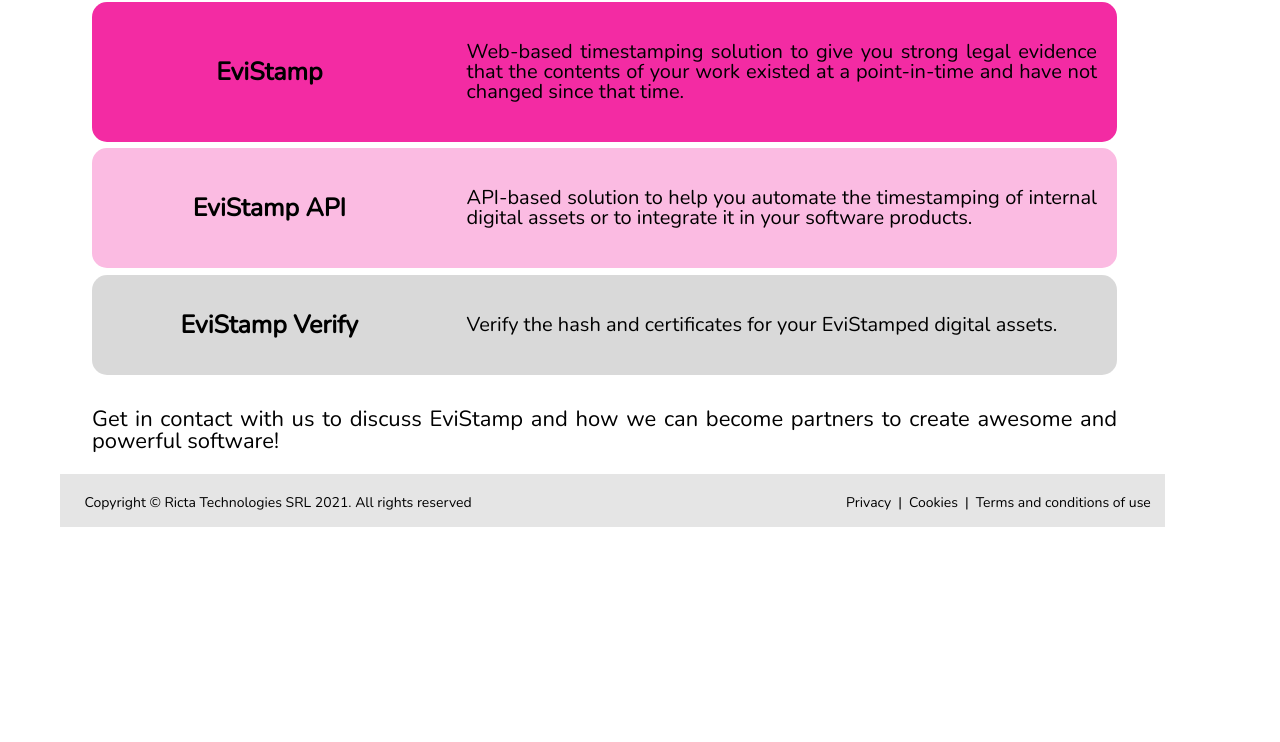
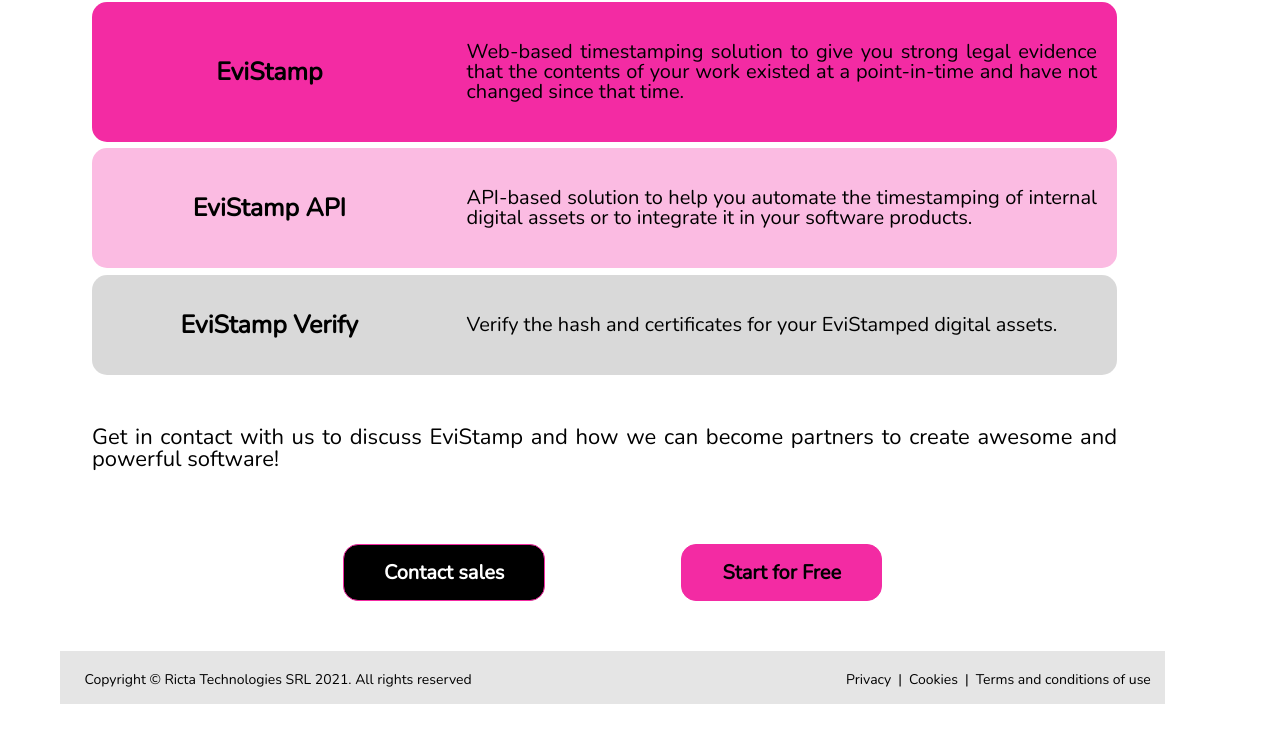
Before and after one commit to TopTecShare/gatsby, a Gatsby site: page /products in a window 1280 px wide. Shown: the part 234-976 px from the top of the page. Before the commit the page ends 866 px from the top, so only its background shows below. Built offline with nearby package versions, Linux system fonts and the light colour scheme; Gatsby itself is replaced by a stand-in of ours.

Commit message:
products complete

```diff
--- a/src/components/prelogin/styles/products.module.scss
+++ b/src/components/prelogin/styles/products.module.scss
@@ -49,14 +49,45 @@
     padding: 1em;
   }
 
-  p:nth-child(4){
-    width:100%;
+  p:nth-child(4) {
+    width: 100%;
     font-size: 1.375em;
-    padding:0;
-    margin-top:1.5em;
+    padding: 1em 0;
+    margin-top: 1.33em;
   }
 }
 
-.button{
+.button {
+  display: flex;
+  gap: 8.5em;
+  align-items: center;
+  justify-content: center;
+  button {
+    border: 1px solid #f32ba3;
+    font-family: Nunito;
+    font-style: normal;
+    font-weight: bold;
+    font-size: 20px;
+    line-height: 27px;
+    display: flex;
+    align-items: center;
+    text-align: center;
+    padding:0.7em 2em;
+    margin:1.5em 0 2.5em 0;
+  }
 
+  button:nth-child(1) {
+    background: #000000;
+    box-sizing: border-box;
+    border-radius: 15px;
+
+    color: #ffffff;
+  }
+
+  button:nth-child(2) {
+    background: #f32ba3;
+    border-radius: 15px;
+
+    color: #000000;
+  }
 }
--- a/src/pages/products.js
+++ b/src/pages/products.js
@@ -1,6 +1,6 @@
 import * as React from 'react'
 import Prelogin from '../components/prelogin'
-import { header, container } from '../components/prelogin/styles/products.module.scss'
+import { header, container, button } from '../components/prelogin/styles/products.module.scss'
 
 const Products = () => {
   return (
@@ -21,7 +21,10 @@ const Products = () => {
         </div>
         <p>Get in contact with us to discuss EviStamp and how we can become partners to create awesome and powerful software!</p>
       </div>
-      <div></div>
+      <div className={button}>
+        <button>Contact sales</button>
+        <button>Start for Free</button>
+      </div>
     </Prelogin>
   )
 }
```
